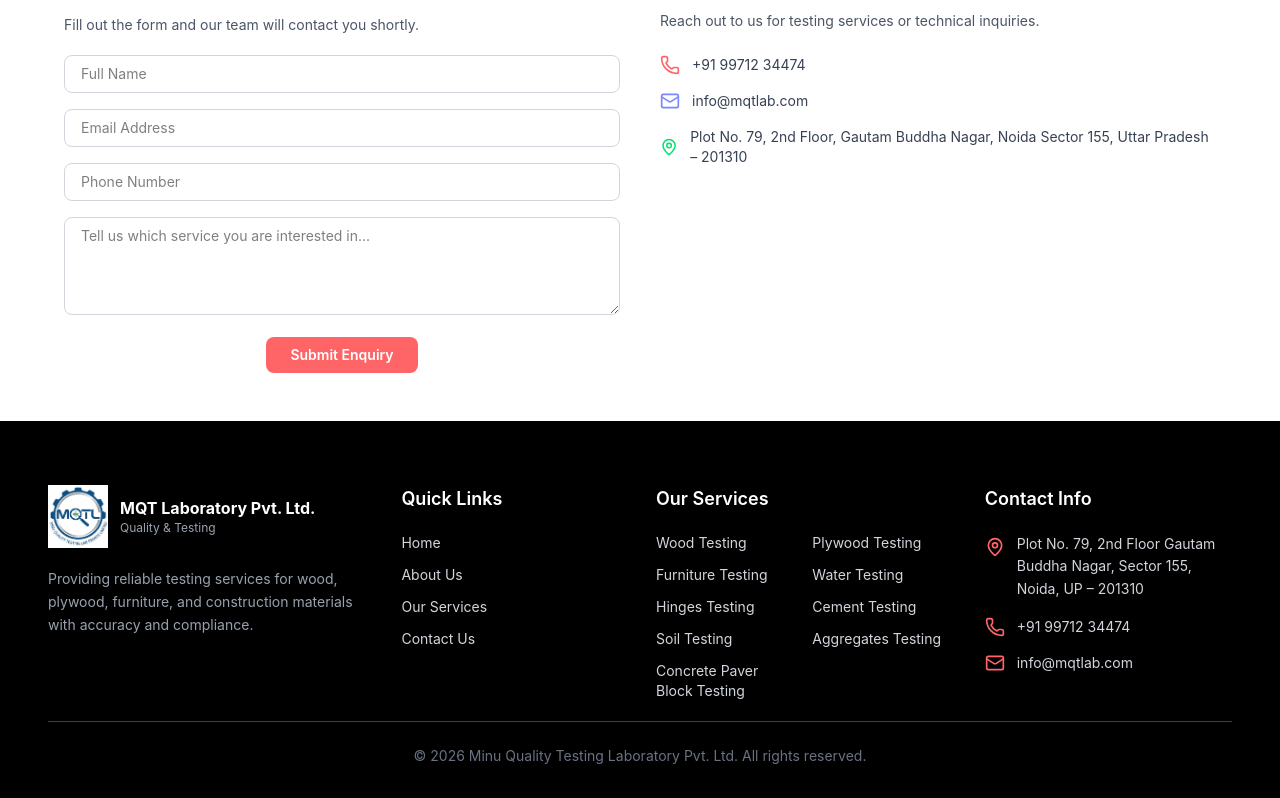
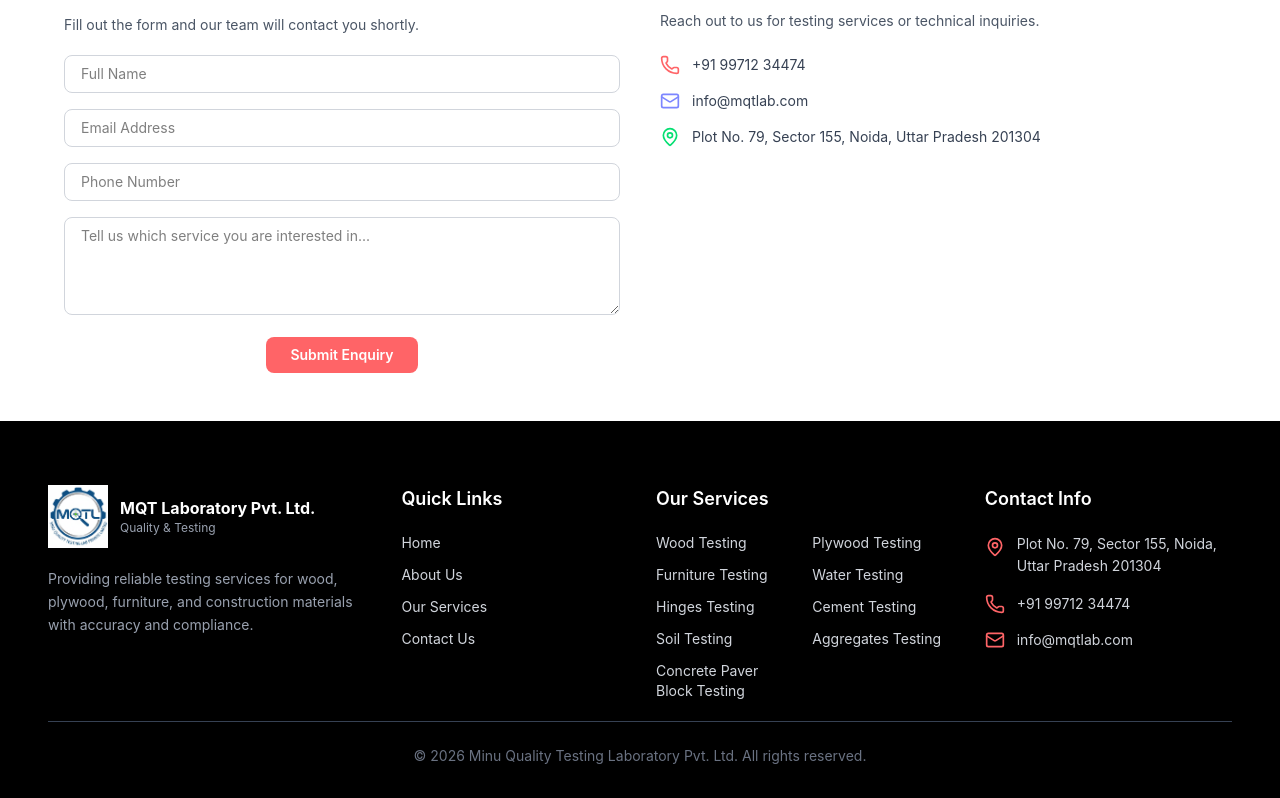
Before and after one commit to anglobaltech/mqtlabs, a Next.js app: page /contact-us in a window 1280 px wide. Shown: the part 520-1318 px from the top of the page. Built offline with nearby package versions, Linux system fonts and the light colour scheme.

Commit message:
location update

```diff
--- a/components/Footer.jsx
+++ b/components/Footer.jsx
@@ -103,8 +103,7 @@ const Footer = () => {
               <li className="flex items-start gap-3">
                 <MapPin className="w-5 h-5 text-red-400 mt-1 shrink-0" />
                 <span className="leading-relaxed">
-                  Plot No. 79, 2nd Floor Gautam Buddha Nagar, Sector 155,
-                  Noida, UP – 201310
+                  Plot No. 79, Sector 155, Noida, Uttar Pradesh 201304
                 </span>
               </li>
 
--- a/src/app/contact-us/page.jsx
+++ b/src/app/contact-us/page.jsx
@@ -255,8 +255,7 @@ export default function ContactPage() {
                 <div className="flex items-center gap-3">
                   <MapPin className="w-5 h-5 text-green-400" />
                   <p className="text-gray-700 text-sm">
-                    Plot No. 79, 2nd Floor, Gautam Buddha Nagar, Noida Sector
-                    155, Uttar Pradesh – 201310
+                    Plot No. 79, Sector 155, Noida, Uttar Pradesh 201304
                   </p>
                 </div>
               </div>
```
